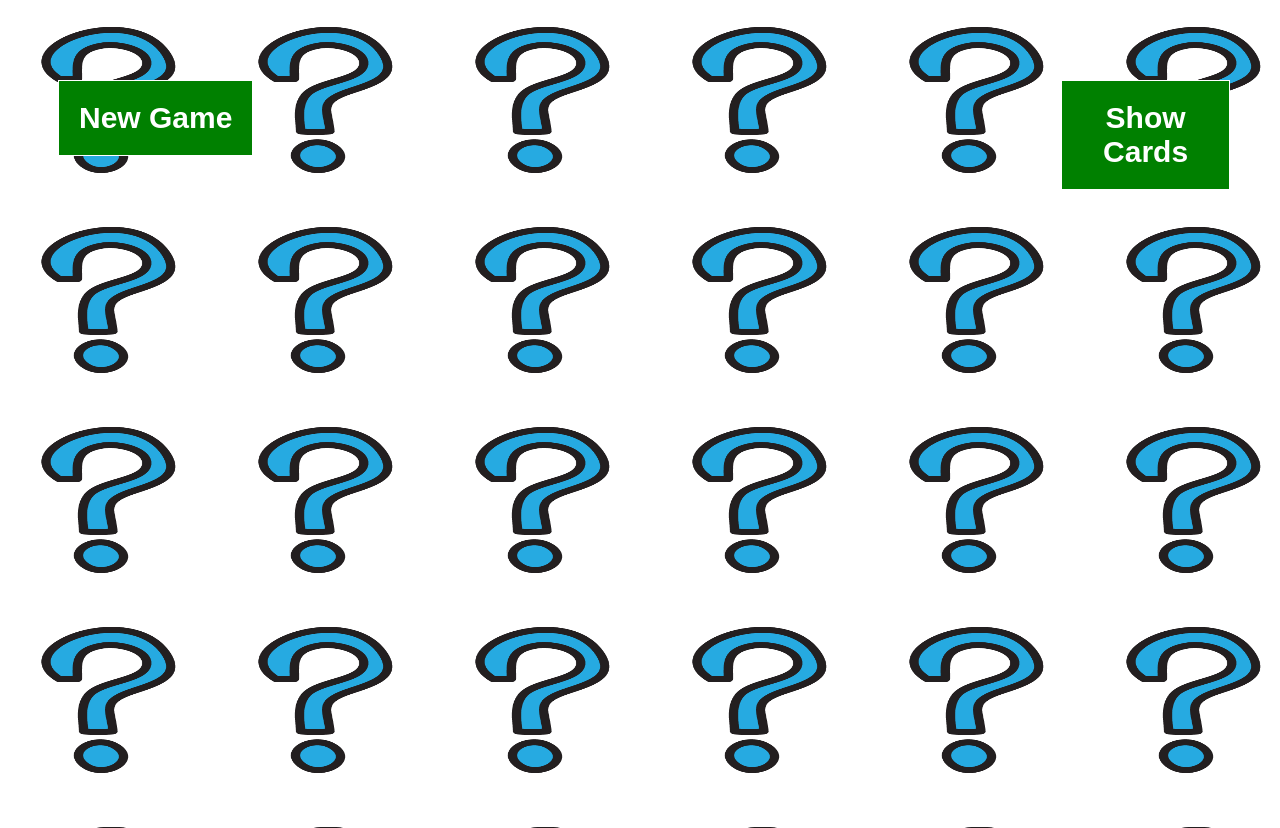
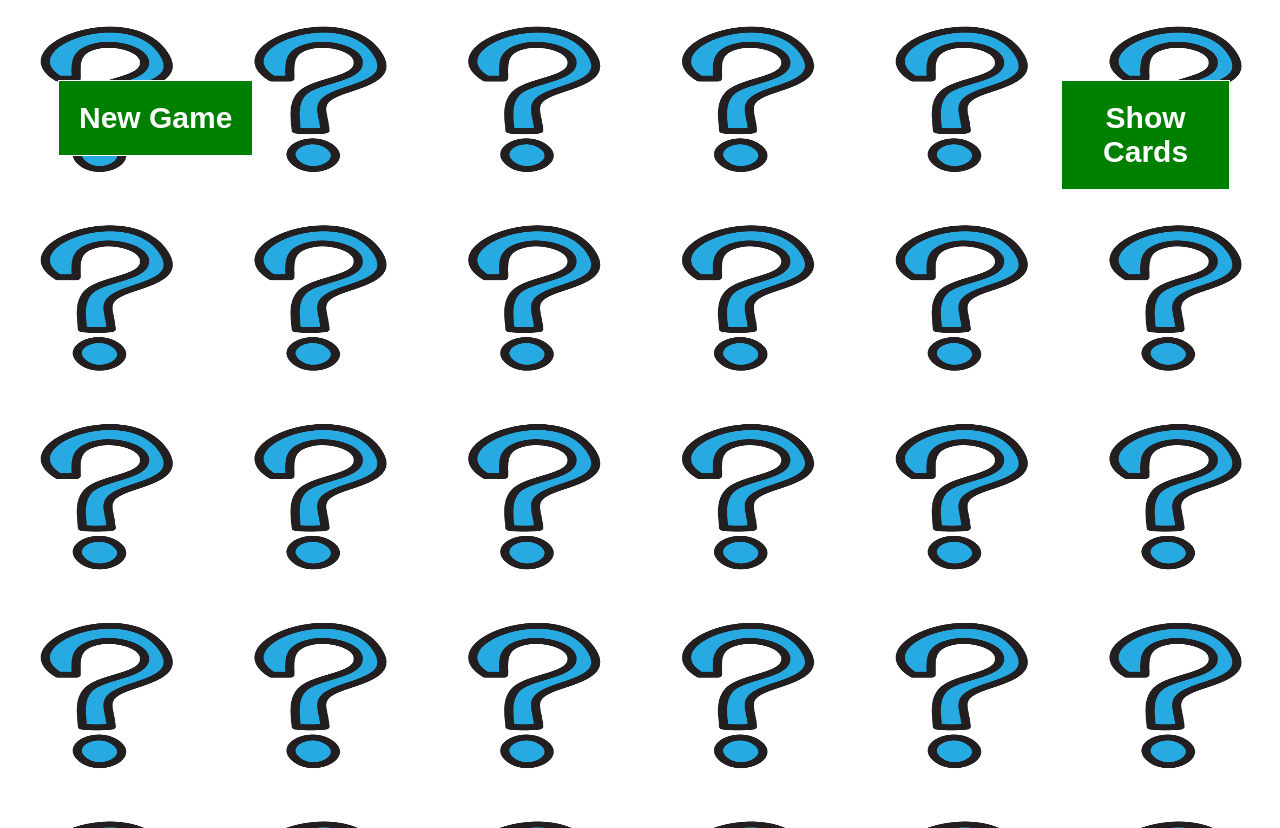
Before and after one commit to Atharva-Kavale/MemoryGame, a plain HTML site: page index.html in a window 1280 px wide. Drawn offline with Linux system fonts and the light colour scheme.

Commit message:
Update style.css

```diff
--- a/style.css
+++ b/style.css
@@ -2,7 +2,7 @@ body
 {
     overflow: hidden;
     background: url(/images/default.png);
-    background-size: 217px 200px;
+    background-size: 16.7% 24%;
 }
 #container
 {
```
